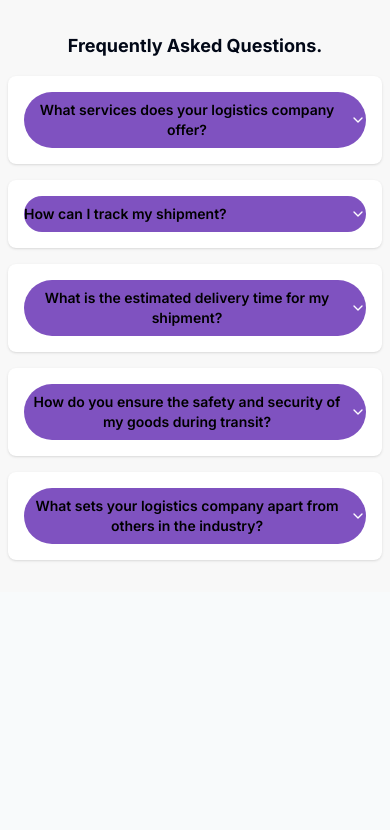
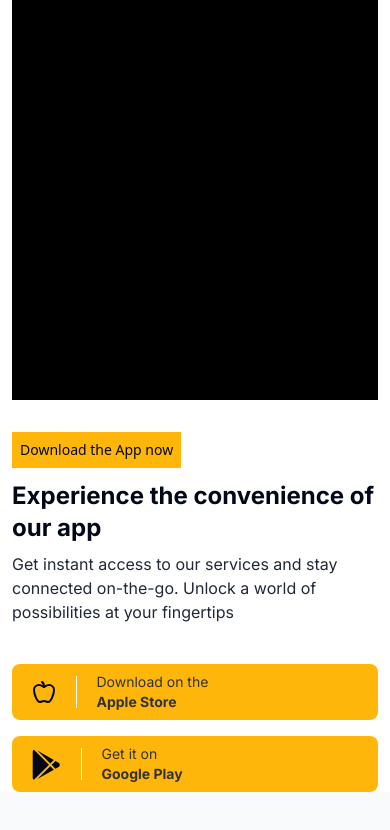
Before and after one commit to ieadeleke/dashboard, a Next.js app: page /start in a window 390 px wide. Shown: the top 830 px of the page. Built offline with nearby package versions, Linux system fonts and the light colour scheme.

Commit message:
added responsiveness for download app component

```diff
--- a/src/components/page_components/landing-page/download-app/index.tsx
+++ b/src/components/page_components/landing-page/download-app/index.tsx
@@ -4,8 +4,8 @@ import PlaystoreIcon from "@/assets/icons/ic_playstore.svg";
 
 export const DownloadApp = () => {
   return (
-    <div className="flex flex-col px-16">
-      <div className="grid grid-cols-2 gap-8 items-center">
+    <div className="flex flex-col px-3 md:px-8 lg:px-16">
+      <div className="grid grid-cols-1 gap-8 items-center md:grid-cols-2">
         <div className="bg-black h-[400px]" />
 
         <div className="flex flex-col gap-10">
@@ -15,7 +15,7 @@ export const DownloadApp = () => {
             </div>
 
             <div className="flex flex-col gap-2">
-              <h1 className="font-bold text-4xl leading-[40px]">
+              <h1 className="font-bold text-2xl md:text-4xl md:leading-[40px]">
                 Experience the convenience of our app
               </h1>
               <p className="text-gray-800">
@@ -25,7 +25,7 @@ export const DownloadApp = () => {
             </div>
           </div>
 
-          <div className="flex items-center gap-8">
+          <div className="flex flex-col gap-4 md:gap-8 lg:flex-row lg:items-center">
             <div className="flex items-center gap-5 bg-primary px-5 py-2 rounded-lg cursor-pointer">
               <AppleIcon />
               <div className="bg-white w-[0.5px] h-8" />
--- a/src/pages/start.tsx
+++ b/src/pages/start.tsx
@@ -24,9 +24,9 @@ export default function HomePage() {
         {/* <BecomeAPartner /> */}
         {/* <CalculateShipping /> */}
         {/* <Testimonials /> */}
-        <FAQ />
-        {/* <DownloadApp />
-        <div className="bg-[#333333]">
+        {/* <FAQ /> */}
+        <DownloadApp />
+        {/* <div className="bg-[#333333]">
           <ContactUs />
           <Footer />
         </div> */}
```
